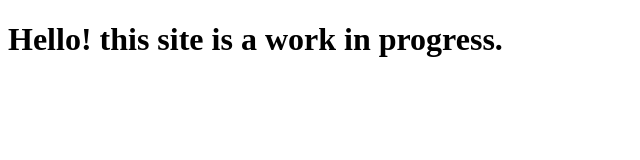
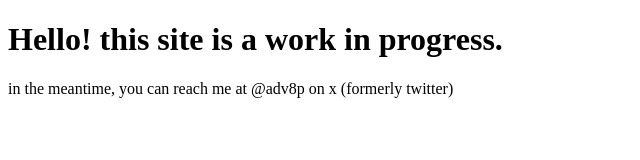
Before and after one commit to advait-patel-17/website, a plain HTML site: page index.html in a window 1280 px wide. Shown: the whole page, without its empty margins (0-640 px from the left). Drawn offline with Linux system fonts and the light colour scheme.

Commit message:
added twt

```diff
--- a/index.html
+++ b/index.html
@@ -5,5 +5,6 @@
 </head>
 <body>
 	<h1>Hello! this site is a work in progress.</h1>
+    <p>in the meantime, you can reach me at @adv8p on x (formerly twitter)</p>
 </body>
 </html>
```
